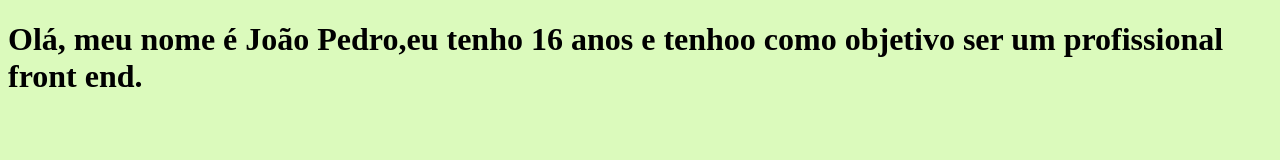
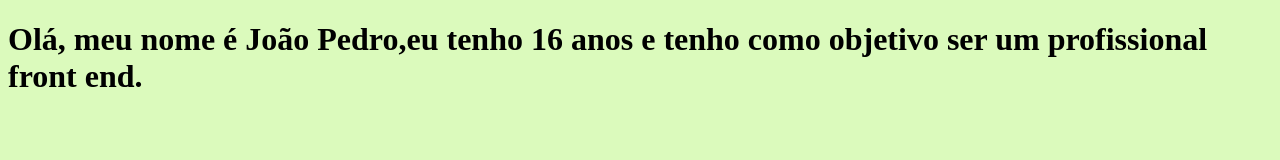
Before and after one commit to joaopedrofr4nca1/HTML, a plain HTML site: page Meu perfil/index.html in a window 1280 px wide. Drawn offline with Linux system fonts and the light colour scheme.

Commit message:
Update index.html

```diff
--- a/Meu perfil/index.html
+++ b/Meu perfil/index.html
@@ -7,7 +7,7 @@
     <title>É o perfil</title>
 </head>
 <body>
-    <h1>Olá, meu nome é <strong>João Pedro</strong>,eu tenho 16 anos e tenhoo como objetivo ser um profissional front end.</h1>
+    <h1>Olá, meu nome é <strong>João Pedro</strong>,eu tenho 16 anos e tenho como objetivo ser um profissional front end.</h1>
 
 </body>
 <style>
```
